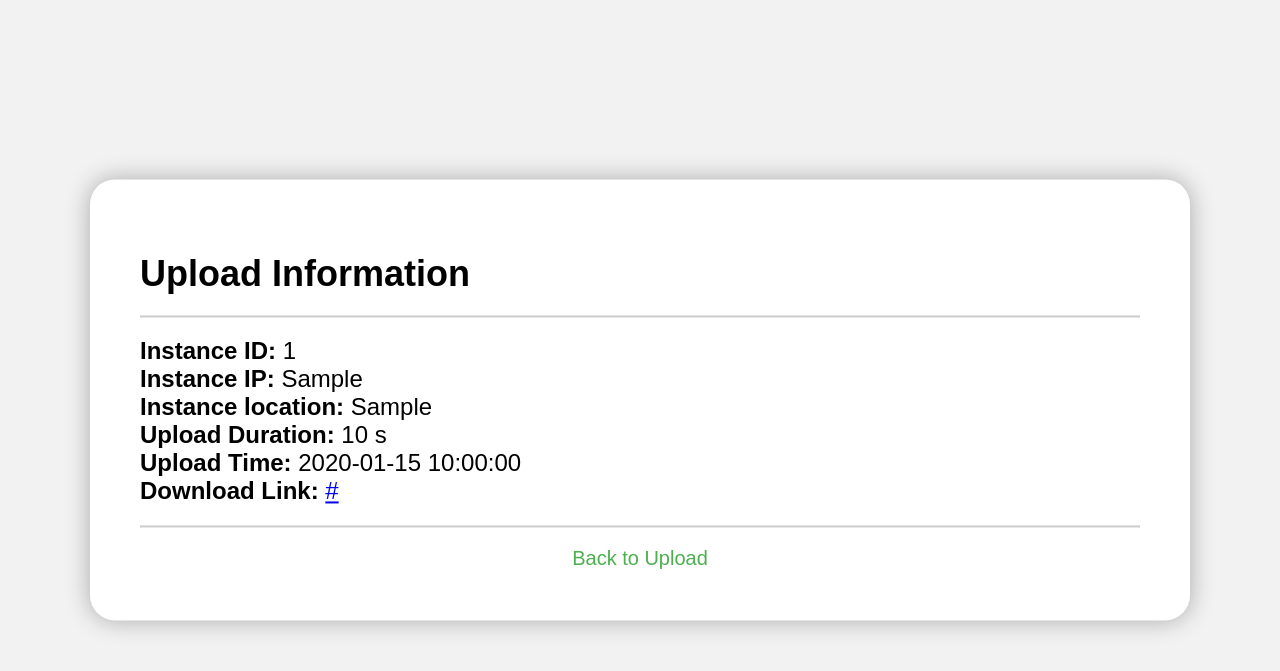
After one commit to Puckipsi/FileExchanger, a Flask app: template application/templates/upload_info.html in a window 1280 px wide. The commit adds this page. Shown: the top 671 px of the page. Run offline with Flask 3, Linux system fonts and the light colour scheme; the template is opened without the code that fills it: most values are stand-ins (such as "Sample title", 1, 10 or a date in 2020).

Commit message:
add uploading info page

```diff
--- a/app.py
+++ b/app.py
@@ -2,4 +2,4 @@ from __init__ import app
 
 
 if __name__ == '__main__':
-	app.run(host="0.0.0.0", port=5000, debug=True)
+	app.run(host="0.0.0.0", port=5050, debug=True)
--- a/application/routes/FileExchenger.py
+++ b/application/routes/FileExchenger.py
@@ -5,7 +5,7 @@ from application.services.FileServise.FileServise import FileService
 file_service = FileService()
 
 app.add_url_rule(
-    rule="/", methods=["GET"], view_func=file_service.start_page)
+    rule="/", methods=["GET"], view_func=file_service.upload)
 
 app.add_url_rule(
-    rule="/download", methods=["POST"], view_func=file_service.download)
+    rule="/upload-info", methods=["POST"], view_func=file_service.upload_info)
--- /dev/null
+++ b/application/static/styles/upload_info.css
@@ -0,0 +1,69 @@
+/* General Styles */
+
+body {
+	font-family: Arial, sans-serif;
+	background-color: #f2f2f2;
+  }
+
+  .container {
+	width: 1000px;
+	top: 50%;
+	left: 50%;
+	position: absolute;
+	transform: translate(-50%, -50%);
+	padding: 50px;
+	background-color: #fff;
+	border-radius: 25px;
+	box-shadow: 0 0 25px rgba(0, 0, 0, 0.3);
+  }
+
+  h1 {
+	font-size: 36px;
+	margin-bottom: 20px;
+  }
+
+  .upload-info {
+	border-top: 2px solid #ccc;
+	border-bottom: 2px solid #ccc;
+	padding: 20px 0;
+	margin-bottom: 20px;
+  }
+
+  .upload-info p {
+	font-size: 24px;
+	margin: 0;
+  }
+
+  .back-link {
+	display: block;
+	text-align: center;
+	margin-top: 20px;
+	font-size: 20px;
+	color: #4CAF50;
+	text-decoration: none;
+	transition: color 0.3s ease;
+  }
+
+  .back-link:hover {
+	color: #3e8e41;
+  }
+
+  /* Media Queries */
+
+  @media only screen and (max-width: 600px) {
+	.container {
+	  padding: 20px;
+	}
+
+	h1 {
+	  font-size: 24px;
+	}
+
+	.upload-info p {
+	  font-size: 20px;
+	}
+
+	.back-link {
+	  font-size: 16px;
+	}
+  }
--- a/application/templates/upload.html
+++ b/application/templates/upload.html
@@ -8,7 +8,7 @@
   <body>
     <div class="container">
       <h1>File uploading</h1>
-      <form method="POST" action="{{ url_for('download') }}">
+      <form method="POST" action="{{ url_for('upload_info') }}">
         <label for="url">Paste the URL to download the file:</label>
         <input type="text" id="url" name="url" placeholder="https://example.com" required>
         <button type="submit" class="submit-button">
--- /dev/null
+++ b/application/templates/upload_info.html
@@ -0,0 +1,21 @@
+<!DOCTYPE html>
+<html>
+  <head>
+    <title>Upload Info</title>
+    <link rel= "stylesheet" type= "text/css" href= "{{ url_for('static',filename='styles/upload_info.css') }}">
+  </head>
+  <body>
+    <div class="container">
+      <h1>Upload Information</h1>
+      <div class="upload-info">
+        <p><strong>Instance ID:</strong> {{ instance_id }}</p>
+        <p><strong>Instance IP:</strong> {{ instance_ip }}</p>
+        <p><strong>Instance location:</strong> {{ instance_location }}</p>
+        <p><strong>Upload Duration:</strong> {{ upload_duration }} s</p>
+        <p><strong>Upload Time:</strong> {{ upload_time }}</p>
+        <p><strong>Download Link:</strong> <a href="{{ url_for('upload') }}" class="link">{{ download_link }}</a></p>
+      </div>
+      <a href="{{ url_for('upload') }}" class="back-link">Back to Upload</a>
+    </div>
+  </body>
+</html>
```
Also changed, not shown: application/services/FileServise/FileServise.py (+11 -3 lines).
